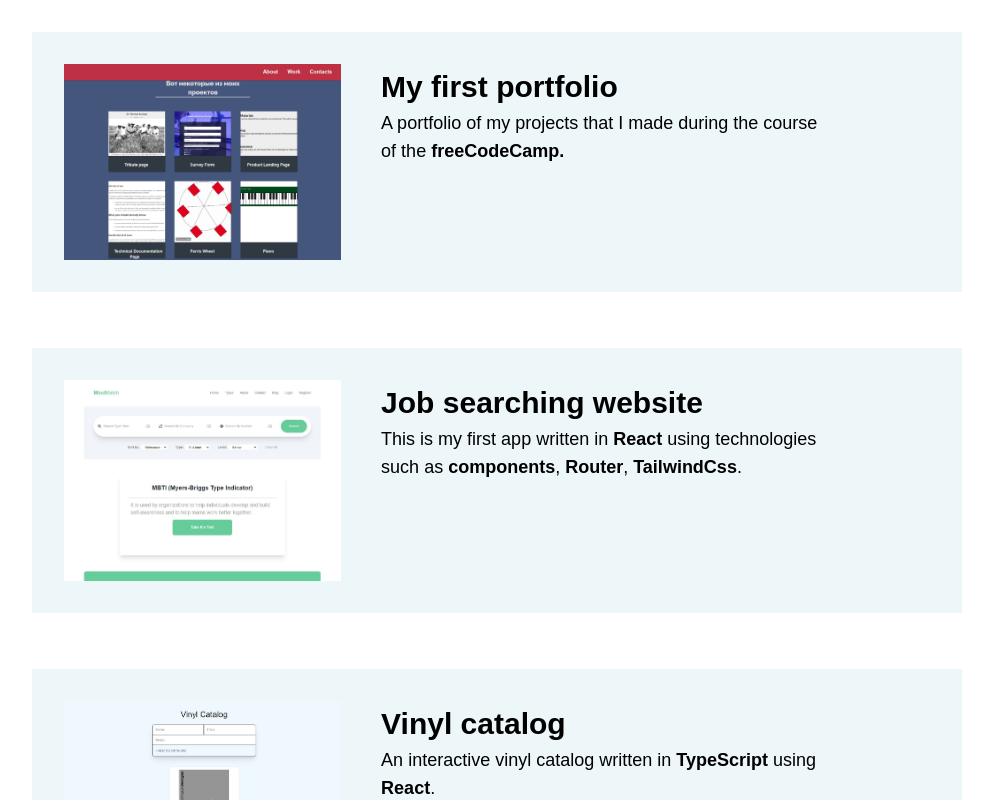
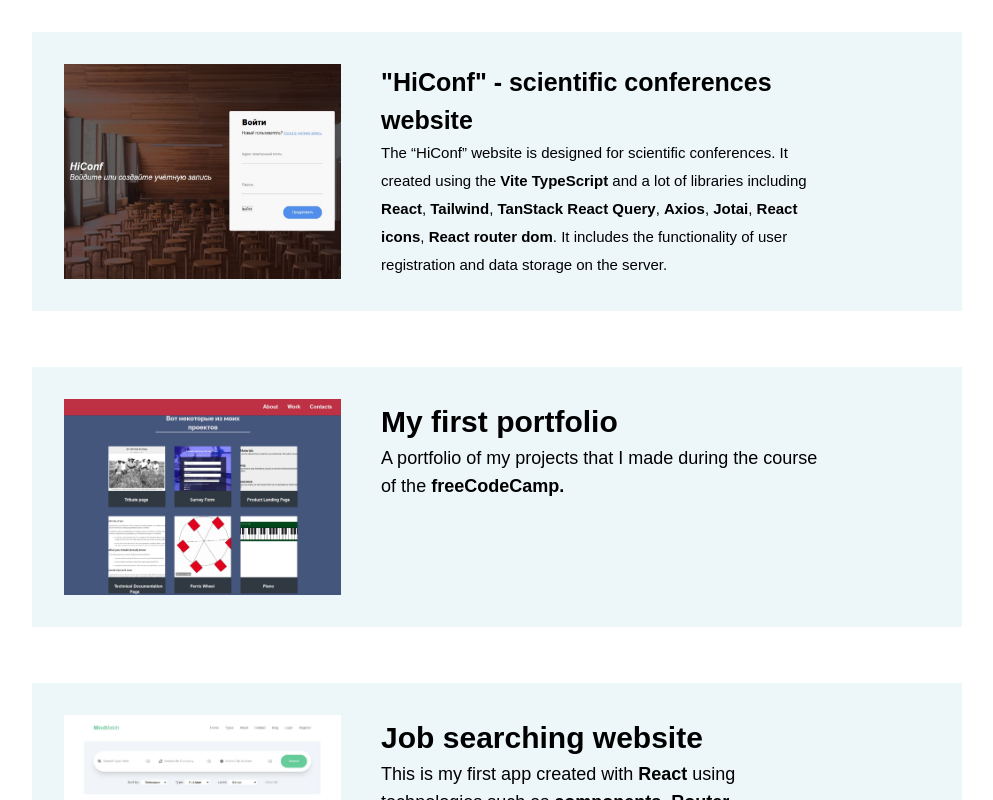
Before and after one commit to catharsis911/my_portfolio, a React (Vite) app: page /projects in a window 1280 px wide. Shown: the part 200-1000 px from the top of the page, without its empty margins (143-1136 px from the left). Built offline with nearby package versions, Linux system fonts and the light colour scheme.

Commit message:
added one more project

```diff
--- a/src/Pages/Projects.tsx
+++ b/src/Pages/Projects.tsx
@@ -5,6 +5,16 @@ function Projects() {
   return (
     <div id='projects px-2'>
       <div className='block max-w-[930px] mx-auto'>
+
+      <div className='bg-greyIsh flex justify-start p-8  my-14'>
+         <img className=' w-[32%]' alt='HiConf' src={'hiconf.jpg'}/>
+         <div className='textSection block ml-10 w-[52%]'>
+          <h1 className='md:text-[25px] text-[16px] font-bold'>"HiConf" - scientific conferences website</h1>
+          <p className='md:text-[15px] text-[12px] leading-7 font-normal'>The “HiConf” website is designed for scientific conferences. It created using the <b>Vite TypeScript</b> and a lot of libraries including <b>React</b>, <b>Tailwind</b>, <b>TanStack React Query</b>, <b>Axios</b>, <b>Jotai</b>, <b>React icons</b>, <b>React router dom</b>. It includes the functionality of user registration and data storage on the server.</p>
+         </div>
+
+        </div>
+
        <div className='bg-greyIsh flex justify-start p-8  my-14'>
          <a href='https://catharsis911.github.io/first_portfolio/'  target='_blanc' className='hover:cursor-pointer w-[32%]'><img alt='first portfolio' src={'firstportfolio.PNG'}/></a>
          <div className='textSection block ml-10 w-[52%]'>
@@ -18,7 +28,7 @@ function Projects() {
          <a href='https://testproject-eta-sage.vercel.app/'  target='_blanc' className='hover:cursor-pointer w-[32%]'><img alt='MindMatch' src={'mindMatch.jpg'}/></a>
          <div className='textSection block ml-10 w-[52%]'>
           <h1 className='md:text-[30px] text-[21px] font-bold'>Job searching website</h1>
-          <p className='md:text-[18px] text-[15px] leading-7 font-normal'>This is my first app written in <b>React</b> using technologies such as <b>components</b>, <b>Router</b>, <b>TailwindCss</b>.</p>
+          <p className='md:text-[18px] text-[15px] leading-7 font-normal'>This is my first app created with <b>React</b> using technologies such as <b>components</b>, <b>Router</b>, <b>TailwindCss</b>.</p>
          </div>
 
         </div>
@@ -27,7 +37,7 @@ function Projects() {
          <a href='https://vinyl-project-six.vercel.app/'  target='_blanc' className='hover:cursor-pointer w-[32%]'><img alt='Vinyl Catalog' src={'catalog.jpg'}/></a>
          <div className='textSection block ml-10 w-[52%]'>
           <h1 className='md:text-[30px] text-[21px] font-bold'>Vinyl catalog</h1>
-          <p className='md:text-[18px] text-[15px] leading-7 font-normal'>An interactive vinyl catalog written in <b>TypeScript</b> using <b>React</b>.</p>
+          <p className='md:text-[18px] text-[15px] leading-7 font-normal'>An interactive vinyl catalog created with <b>React</b> using <b>TypeScript</b>.</p>
          </div>
 
         </div>
```
Also changed, not shown: public/hiconf.jpg (added), 1 other file (tests, documents, lock files or other folders).
